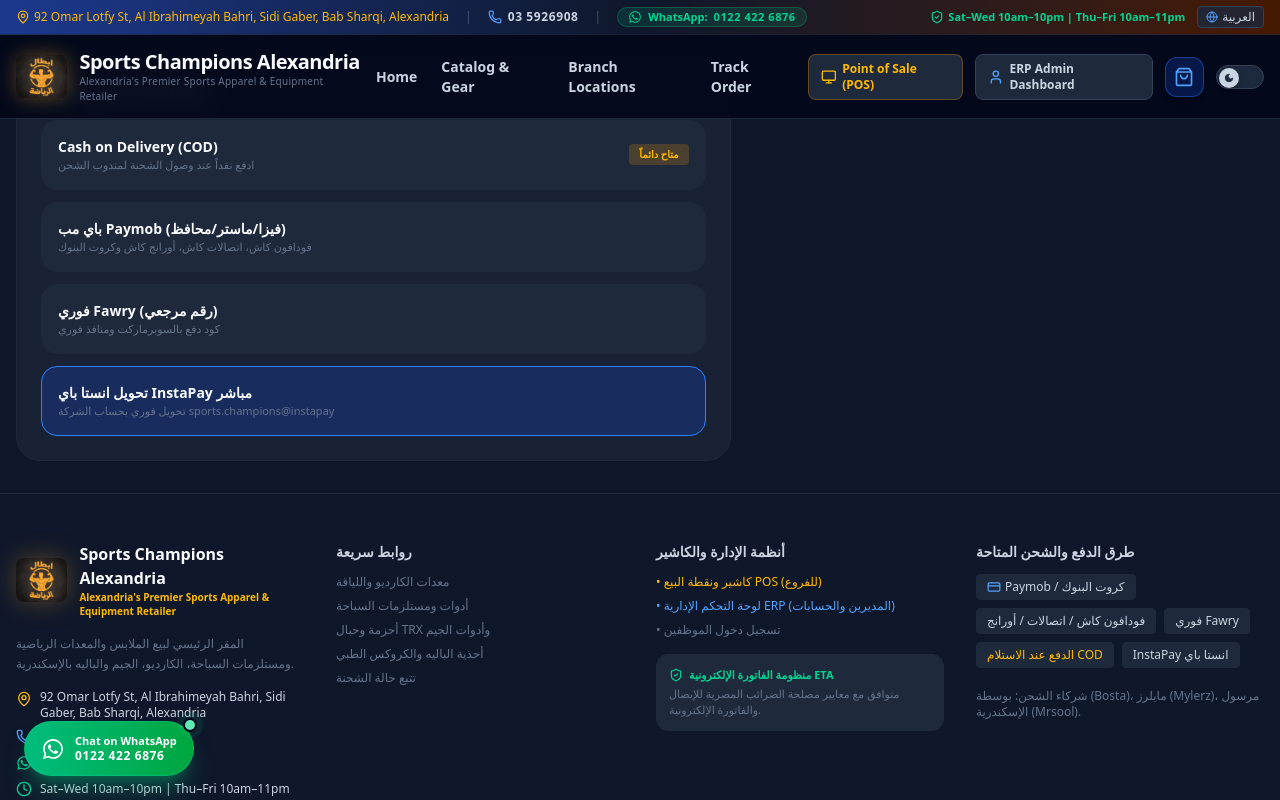
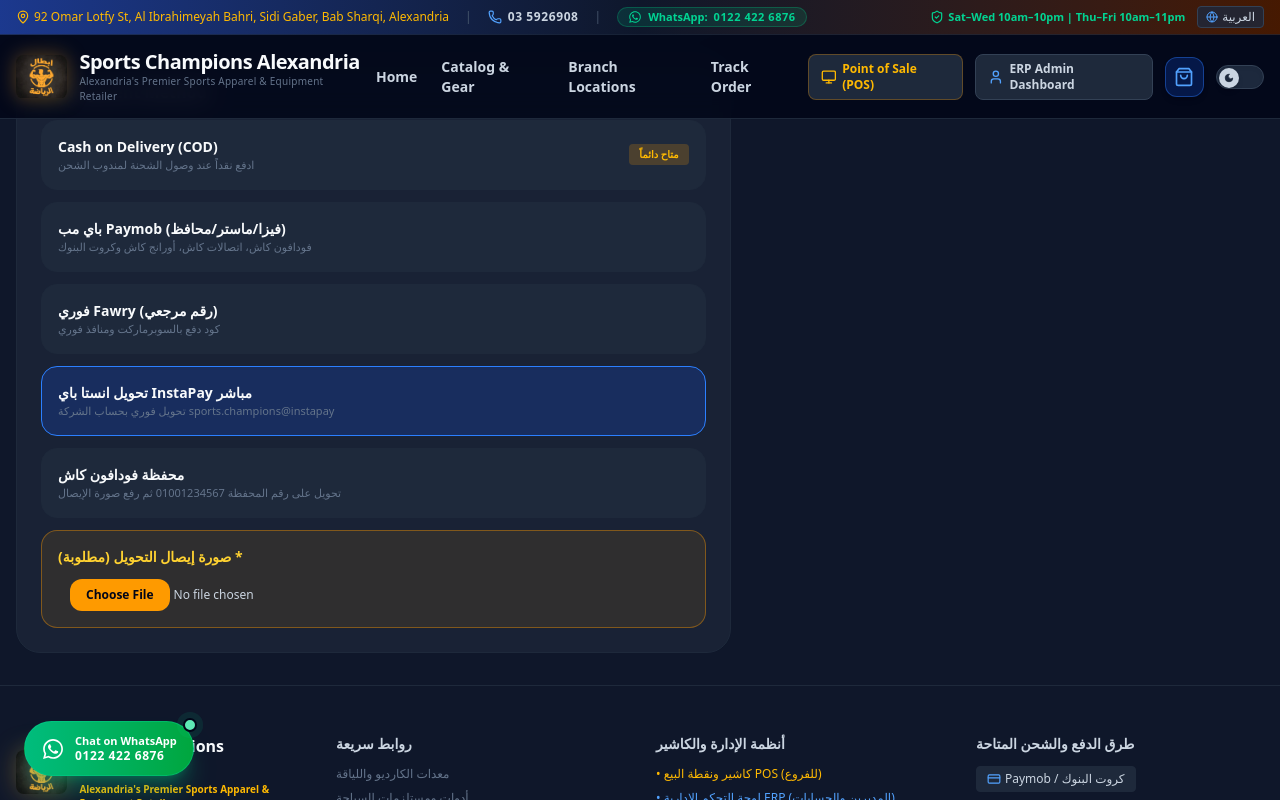
Before and after one commit to MomenEllaban/sports, a Next.js app: page /en/checkout in a window 1280 px wide. Both pictures are taken after a click on the label 373 px from the left and 1148 px from the top of the page. Shown: the part 748-1548 px from the top of the page. Built offline with nearby package versions, Linux system fonts and the light colour scheme.

Commit message:
feat(checkout): transfer receipt upload for InstaPay/Vodafone with admin review (2.3)

```diff
--- a/src/app/[locale]/(storefront)/checkout/page.tsx
+++ b/src/app/[locale]/(storefront)/checkout/page.tsx
@@ -20,9 +20,13 @@
   const [name, setName] = useState('');
   const [address, setAddress] = useState('');
   const [fulfillmentType, setFulfillmentType] = useState<'DELIVERY' | 'PICKUP'>('DELIVERY');
-  const [paymentMethod, setPaymentMethod] = useState<'COD' | 'PAYMOB' | 'FAWRY' | 'INSTAPAY'>('COD');
+  const [paymentMethod, setPaymentMethod] = useState<'COD' | 'PAYMOB' | 'FAWRY' | 'INSTAPAY' | 'VODAFONE_CASH'>('COD');
   const [isSubmitting, setIsSubmitting] = useState(false);
   const [formError, setFormError] = useState('');
+  const [receiptUrl, setReceiptUrl] = useState('');
+  const [receiptUploading, setReceiptUploading] = useState(false);
+  const [receiptError, setReceiptError] = useState('');
+  const needsReceipt = paymentMethod === 'INSTAPAY' || paymentMethod === 'VODAFONE_CASH';
   const [orderCompleted, setOrderCompleted] = useState<{ orderNumber: string; trackingNumber: string; paymentInstructions?: string } | null>(null);
 
   const subtotal = getSubtotal();
@@ -30,9 +34,32 @@
   const finalDeliveryFee = fulfillmentType === 'PICKUP' ? 0 : deliveryFee;
   const total = subtotal + vat + finalDeliveryFee;
 
+  const handleReceiptChange = async (e: React.ChangeEvent<HTMLInputElement>) => {
+    const file = e.target.files?.[0];
+    if (!file) return;
+    setReceiptError('');
+    setReceiptUploading(true);
+    try {
+      const fd = new FormData();
+      fd.append('file', file);
+      const res = await fetch('/api/upload/receipt', { method: 'POST', body: fd });
+      const data = await res.json();
+      if (data.success) setReceiptUrl(data.url);
+      else setReceiptError(data.error || 'فشل رفع صورة الإيصال');
+    } catch {
+      setReceiptError('تعذر رفع الصورة. حاول مرة أخرى.');
+    } finally {
+      setReceiptUploading(false);
+    }
+  };
+
   const handleSubmitOrder = async (e: React.FormEvent) => {
     e.preventDefault();
     if (!phone || items.length === 0) return;
+    if (needsReceipt && !receiptUrl) {
+      setFormError('يرجى رفع صورة إيصال التحويل أولاً (InstaPay / فودافون كاش).');
+      return;
+    }
 
     setIsSubmitting(true);
     setFormError('');
@@ -49,6 +76,7 @@
           zoneId: selectedZone,
           deliveryFee: finalDeliveryFee,
           paymentMethod,
+          receiptImage: receiptUrl || undefined,
           items: items.map((i) => ({ productId: i.id, quantity: i.quantity, price: i.price })),
         }),
       });
@@ -281,6 +309,46 @@
                     <span className="text-[11px] text-slate-400">تحويل فوري بحساب الشركة sports.champions@instapay</span>
                   </div>
                 </label>
+
+                <label
+                  onClick={() => setPaymentMethod('VODAFONE_CASH')}
+                  className={`p-4 rounded-2xl border cursor-pointer flex items-center justify-between transition-all ${
+                    paymentMethod === 'VODAFONE_CASH'
+                      ? 'bg-blue-600/20 border-blue-500 text-slate-100'
+                      : 'bg-slate-900 border-slate-800 text-slate-400'
+                  }`}
+                >
+                  <div>
+                    <span className="font-bold block text-sm text-slate-100">محفظة فودافون كاش</span>
+                    <span className="text-[11px] text-slate-400">تحويل على رقم المحفظة 01001234567 ثم رفع صورة الإيصال</span>
+                  </div>
+                </label>
+
+                {needsReceipt && (
+                  <div className="p-4 rounded-2xl border border-amber-500/40 bg-amber-500/10 space-y-3">
+                    <label htmlFor="receipt-upload" className="block font-bold text-sm text-amber-300">
+                      صورة إيصال التحويل (مطلوبة) *
+                    </label>
+                    <input
+                      id="receipt-upload"
+                      type="file"
+                      accept="image/*"
+                      onChange={handleReceiptChange}
+                      className="w-full text-xs text-slate-300 file:ml-3 file:py-2 file:px-4 file:rounded-xl file:border-0 file:bg-amber-500 file:text-slate-950 file:font-bold file:text-xs"
+                    />
+                    {receiptUploading && <p className="text-[11px] text-slate-400">جاري رفع الصورة...</p>}
+                    {receiptError && (
+                      <p role="alert" className="text-[11px] font-bold text-rose-400">{receiptError}</p>
+                    )}
+                    {receiptUrl && (
+                      <div className="flex items-center gap-3">
+                        {/* eslint-disable-next-line @next/next/no-img-element */}
+                        <img src={receiptUrl} alt="صورة إيصال التحويل" className="w-20 h-20 rounded-xl object-cover border border-amber-500/40" />
+                        <p className="text-[11px] font-bold text-emerald-400">تم رفع الإيصال بنجاح ✓</p>
+                      </div>
+                    )}
+                  </div>
+                )}
               </div>
             </div>
           </div>
--- a/src/app/[locale]/admin/orders/page.tsx
+++ b/src/app/[locale]/admin/orders/page.tsx
@@ -35,6 +35,7 @@
   const orderRows = orders.map((o) => ({
     kind: 'ORDER' as const,
     ...o,
+    receiptImage: (o as { receiptImage?: string | null }).receiptImage ?? null,
     totalAmount: num(o.totalAmount),
     subtotal: num(o.subtotal),
     discountAmount: num(o.discountAmount),
--- a/src/app/api/orders/create/route.ts
+++ b/src/app/api/orders/create/route.ts
@@ -156,6 +156,10 @@
               subtotal: totals.subtotal,
               taxAmount: vatAmount,
               totalAmount,
+              receiptImage:
+                typeof (body as { receiptImage?: unknown }).receiptImage === 'string'
+                  ? String((body as { receiptImage: string }).receiptImage).slice(0, 500)
+                  : null,
               items: { create: orderItemsData },
             },
           });
--- /dev/null
+++ b/src/app/api/upload/receipt/route.ts
@@ -0,0 +1,35 @@
+import { NextResponse } from 'next/server';
+import { uploadBufferToCloudinary } from '@/lib/cloudinary';
+
+export const dynamic = 'force-dynamic';
+
+/**
+ * Public receipt upload (2.3) — checkout customers attach an InstaPay /
+ * Vodafone Cash transfer screenshot. Image-only, 5MB max, stored in
+ * sports-champions/receipts. No auth by design (guest checkout).
+ */
+export async function POST(req: Request) {
+  try {
+    const contentType = req.headers.get('content-type') || '';
+    if (!contentType.includes('multipart/form-data')) {
+      return NextResponse.json({ success: false, error: 'أرسل الصورة كملف (form-data)' }, { status: 400 });
+    }
+    const formData = await req.formData();
+    const file = formData.get('file') as File | null;
+    if (!file) {
+      return NextResponse.json({ success: false, error: 'لم يتم إرسال أي ملف' }, { status: 400 });
+    }
+    if (!file.type.startsWith('image/')) {
+      return NextResponse.json({ success: false, error: 'الملف يجب أن يكون صورة' }, { status: 400 });
+    }
+    if (file.size > 5 * 1024 * 1024) {
+      return NextResponse.json({ success: false, error: 'حجم الصورة يجب ألا يتجاوز 5 ميجابايت' }, { status: 400 });
+    }
+    const buffer = Buffer.from(await file.arrayBuffer());
+    const url = await uploadBufferToCloudinary(buffer, 'sports-champions/receipts');
+    return NextResponse.json({ success: true, url });
+  } catch (err: unknown) {
+    console.error('Receipt upload error:', err);
+    return NextResponse.json({ success: false, error: 'فشل رفع صورة الإيصال' }, { status: 500 });
+  }
+}
--- a/src/components/admin/OrdersManager.tsx
+++ b/src/components/admin/OrdersManager.tsx
@@ -35,6 +35,7 @@
   taxAmount: number;
   orderStatus: string;
   paymentStatus: string;
+  receiptImage?: string | null;
   createdAt: string;
   items: OrderItem[];
   customer: { id: string; name: string | null; phone: string } | null;
@@ -313,6 +314,18 @@
                           {ord.discountAmount > 0 && <span className="text-rose-400">{isAr ? 'خصم' : 'Discount'}: -{ord.discountAmount?.toLocaleString()}</span>}
                           <span>{isAr ? 'العنوان' : 'Address'}: {ord.deliveryAddress}</span>
                         </div>
+                        {ord.kind === 'ORDER' && ord.receiptImage && (
+                          <div className="mt-3 p-3 rounded-xl bg-slate-950 border border-amber-500/30 flex items-center gap-3">
+                            {/* eslint-disable-next-line @next/next/no-img-element */}
+                            <img src={ord.receiptImage} alt={isAr ? 'صورة إيصال التحويل' : 'Transfer receipt'} className="w-24 h-24 rounded-lg object-cover border border-amber-500/40" />
+                            <div className="space-y-1">
+                              <div className="text-[11px] font-black text-amber-300">{isAr ? 'إيصال التحويل مرفق — راجع وحصّل قبل الاعتماد' : 'Transfer receipt attached'}</div>
+                              <a href={ord.receiptImage} target="_blank" rel="noopener noreferrer" className="text-[11px] font-bold text-blue-400 hover:underline">
+                                {isAr ? 'فتح الصورة بالحجم الكامل' : 'Open full image'}
+                              </a>
+                            </div>
+                          </div>
+                        )}
                       </div>
                     </td>
                   </tr>
```
Also changed, not shown: 2 other files (tests, documents, lock files or other folders).
